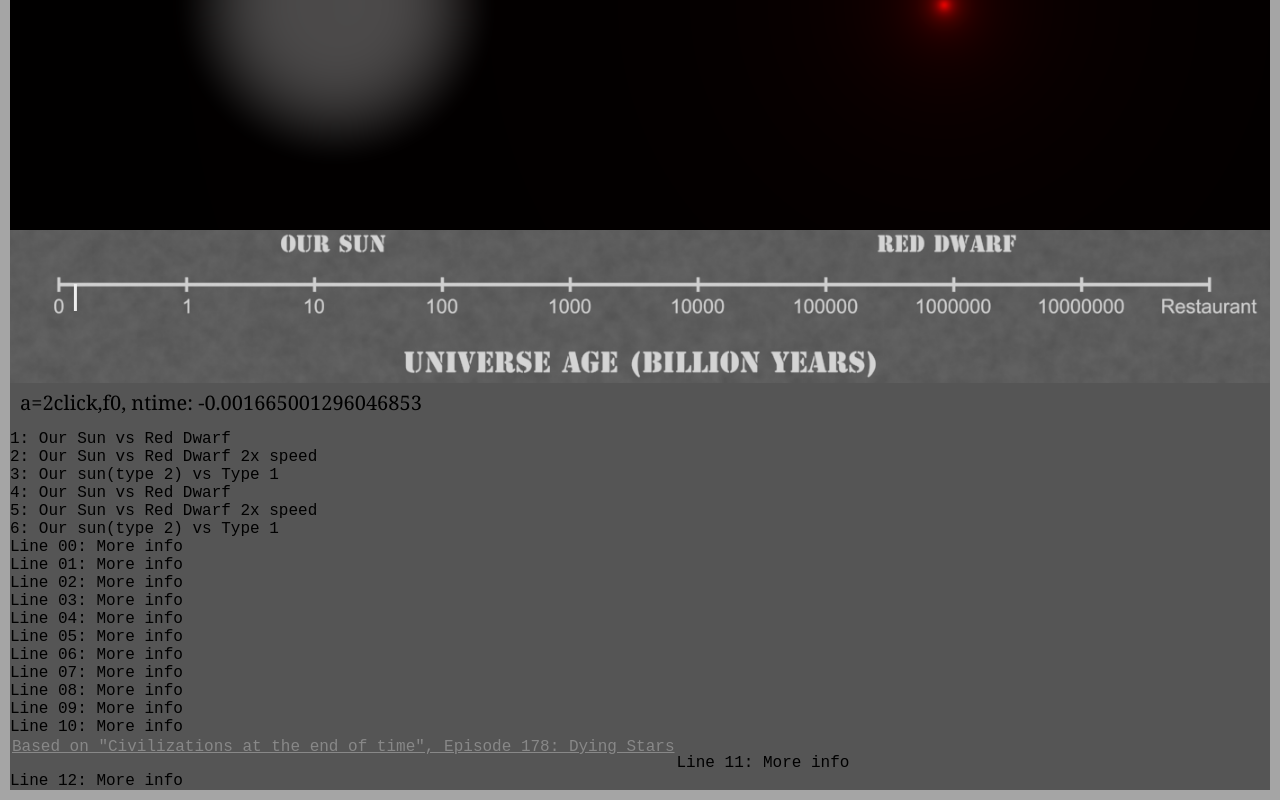
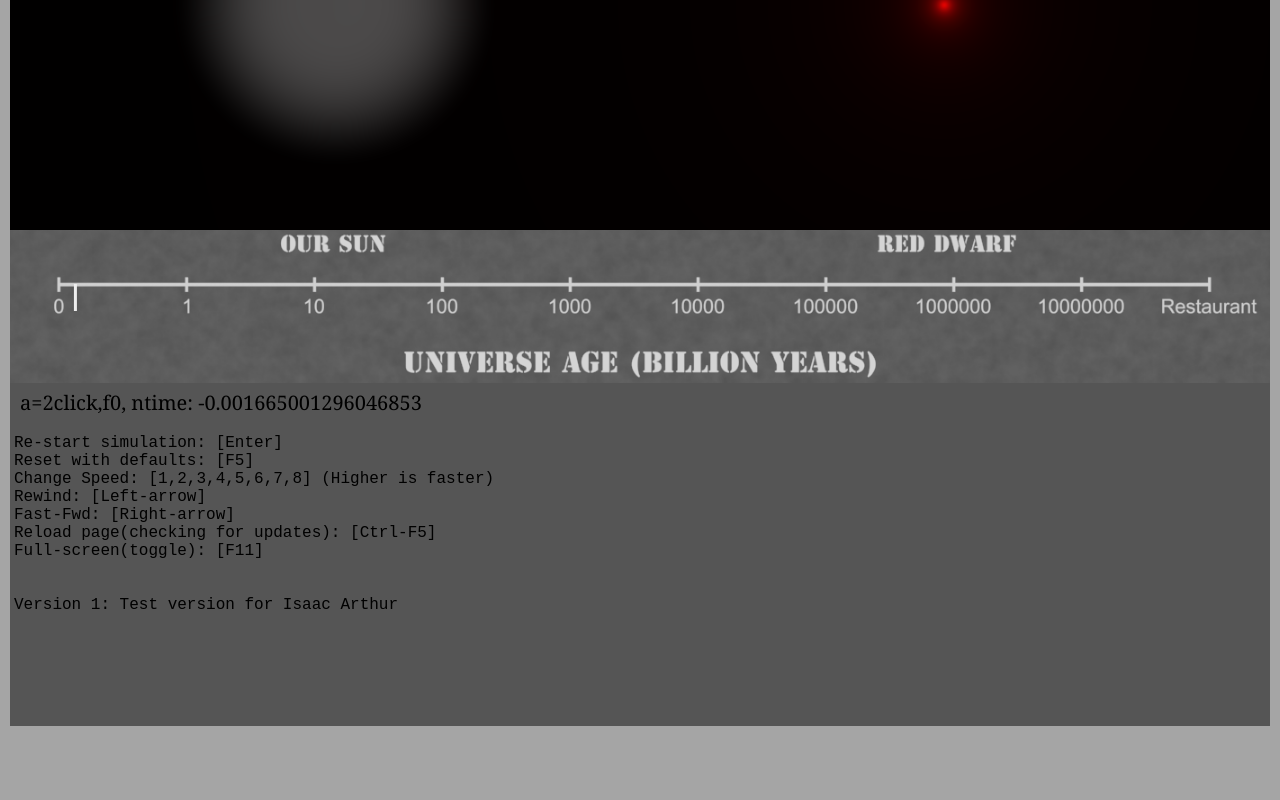
Before and after one commit to Ydvisual/sfia_i001, a plain HTML site: page index.htm in a window 1280 px wide. Shown: the part 360-1160 px from the top of the page. After the commit the page ends 1096 px from the top, so only its background shows below. Drawn offline with Linux system fonts and the light colour scheme; animation ran at ten frames a second; a script that the page names is missing.

Commit message:
Add files via upload

```diff
--- a/index.htm
+++ b/index.htm
@@ -38,6 +38,12 @@
 			float:right;
 			color:#888888;
 		}
+		#p_ref {
+			font-family: Monospace;
+			font-size:16px;
+			margin:0px;
+			padding:4px;
+		}
 	</style>
 </head>
 
@@ -54,30 +60,18 @@
 		</span>
 		<canvas id="canvas_gfx">HTML5 Canvas not supported!</canvas>
 		<canvas id="canvas_info">HTML5 Canvas not supported!</canvas>
-		<div>
-		1: Our Sun vs Red Dwarf<br>
-		2: Our Sun vs Red Dwarf 2x speed<br>
-		3: Our sun(type 2) vs Type 1<br>
-		4: Our Sun vs Red Dwarf<br>
-		5: Our Sun vs Red Dwarf 2x speed<br>
-		6: Our sun(type 2) vs Type 1<br>
-		Line 00: More info<br>
-		Line 01: More info<br>
-		Line 02: More info<br>
-		Line 03: More info<br>
-		Line 04: More info<br>
-		Line 05: More info<br>
-		Line 06: More info<br>
-		Line 07: More info<br>
-		Line 08: More info<br>
-		Line 09: More info<br>
-		Line 10: More info<br>
-		<a id="ref1" href="https://www.youtube.com/watch?v=Pld8wTa16Jk">
-				Based on "Civilizations at the end of time", Episode 178: Dying Stars
-		</a><br>
-		Line 11: More info<br>
-		Line 12: More info<br>
-		</div>
+		<p id="p_ref">
+		Re-start simulation: [Enter]<br>
+		Reset with defaults: [F5]<br>
+		Change Speed: [1,2,3,4,5,6,7,8] (Higher is faster)<br>
+		Rewind: [Left-arrow]<br>
+		Fast-Fwd: [Right-arrow]<br>
+		Reload page(checking for updates): [Ctrl-F5]<br>
+		Full-screen(toggle): [F11]<br>
+		<br><br>
+		Version 1: Test version for Isaac Arthur<br>
+		<br><br><br><br><br><br>
+		</p>
 	</div>
 
 	<script src="scripts/three.min.js"></script>
```
